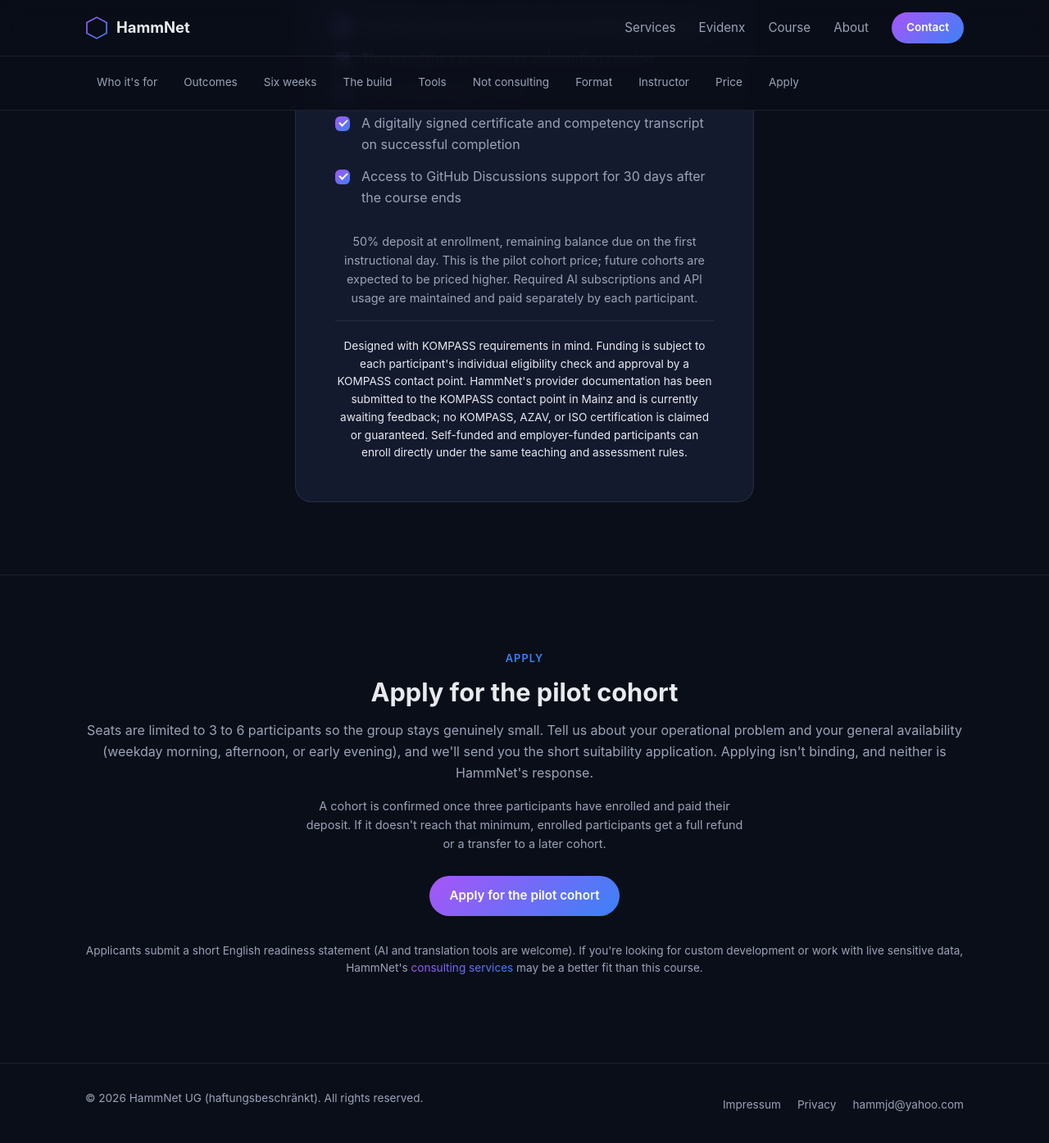
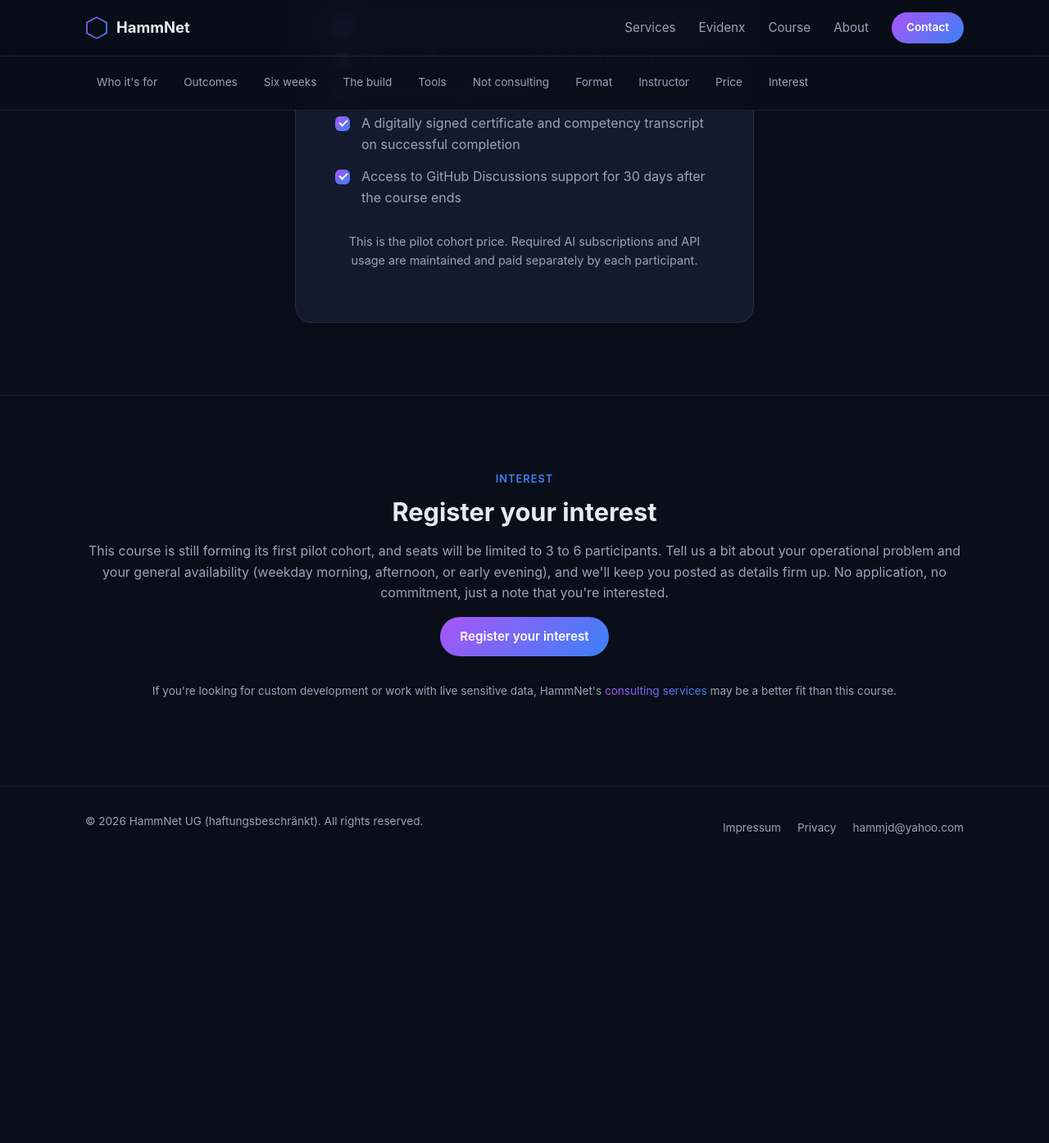
Before and after one commit to hammjd/hammjd.github.io, a Jekyll site: the page built from course.html, in a window 1280 px wide and 1400 px high, scrolled down 8540 px. Shown: the top 1395 px of the window at 82% size. Built offline with Jekyll 4.4.1, drawn with Linux system fonts in a browser that asks for light colours; after the commit the page ends 9602 px from its top, so only the background shows below that; some of the changed text lies outside the part shown.

Commit message:
Soften course page to interest-only, drop KOMPASS mention
This is a market-fit test, not a live enrollment flow. Replaces
"apply"/"application" language with "register your interest" throughout,
drops the deposit/balance and cohort-confirmation mechanics (nothing to
confirm yet), and removes the KOMPASS funding note entirely until that
positioning is settled.

Co-Authored-By: Claude Sonnet 5 <noreply@anthropic.com>

```diff
--- a/course.html
+++ b/course.html
@@ -21,7 +21,7 @@ description: >-
         to use.
       </p>
       <div class="hero__cta">
-        <a href="mailto:{{ site.contact_email }}?subject=Applied%20AI%20Course%20-%20Interest" class="btn">Apply for the pilot cohort</a>
+        <a href="mailto:{{ site.contact_email }}?subject=Applied%20AI%20Course%20-%20Interest" class="btn">Register your interest</a>
         <a href="#journey" class="btn btn--ghost">See how the six weeks work</a>
       </div>
 
@@ -49,7 +49,7 @@ description: >-
     <a href="#format">Format</a>
     <a href="#instructor">Instructor</a>
     <a href="#price">Price</a>
-    <a href="#apply">Apply</a>
+    <a href="#interest">Interest</a>
   </div>
 </nav>
 
@@ -443,48 +443,30 @@ description: >-
       </ul>
 
       <p style="font-size: 0.9rem;">
-        50% deposit at enrollment, remaining balance due on the first
-        instructional day. This is the pilot cohort price; future cohorts are
-        expected to be priced higher. Required AI subscriptions and API usage
-        are maintained and paid separately by each participant.
+        This is the pilot cohort price. Required AI subscriptions and API
+        usage are maintained and paid separately by each participant.
       </p>
-
-      <div class="price-note">
-        Designed with KOMPASS requirements in mind. Funding is subject to
-        each participant's individual eligibility check and approval by a
-        KOMPASS contact point. HammNet's provider documentation has been
-        submitted to the KOMPASS contact point in Mainz and is currently
-        awaiting feedback; no KOMPASS, AZAV, or ISO certification is claimed
-        or guaranteed. Self-funded and employer-funded participants can
-        enroll directly under the same teaching and assessment rules.
-      </div>
     </div>
   </div>
 </section>
 
-<section id="apply" class="contact">
+<section id="interest" class="contact">
   <div class="wrap">
-    <span class="eyebrow">Apply</span>
-    <h2>Apply for the pilot cohort</h2>
+    <span class="eyebrow">Interest</span>
+    <h2>Register your interest</h2>
     <p>
-      Seats are limited to 3 to 6 participants so the group stays genuinely
-      small. Tell us about your operational problem and your general
-      availability (weekday morning, afternoon, or early evening), and we'll
-      send you the short suitability application. Applying isn't binding,
-      and neither is HammNet's response.
-    </p>
-    <p style="max-width: 60ch; margin: 0 auto 28px; font-size: 0.9rem;">
-      A cohort is confirmed once three participants have enrolled and paid
-      their deposit. If it doesn't reach that minimum, enrolled participants
-      get a full refund or a transfer to a later cohort.
+      This course is still forming its first pilot cohort, and seats will be
+      limited to 3 to 6 participants. Tell us a bit about your operational
+      problem and your general availability (weekday morning, afternoon, or
+      early evening), and we'll keep you posted as details firm up. No
+      application, no commitment, just a note that you're interested.
     </p>
     <p class="contact__email">
-      <a href="mailto:{{ site.contact_email }}?subject=Applied%20AI%20Course%20-%20Interest" class="btn">Apply for the pilot cohort</a>
+      <a href="mailto:{{ site.contact_email }}?subject=Applied%20AI%20Course%20-%20Interest" class="btn">Register your interest</a>
     </p>
     <p style="margin-top: 32px; font-size: 0.85rem;">
-      Applicants submit a short English readiness statement (AI and
-      translation tools are welcome). If you're looking for custom
-      development or work with live sensitive data, HammNet's
+      If you're looking for custom development or work with live sensitive
+      data, HammNet's
       <a href="{{ '/#services' | relative_url }}" class="gradient-text">consulting services</a>
       may be a better fit than this course.
     </p>
```
